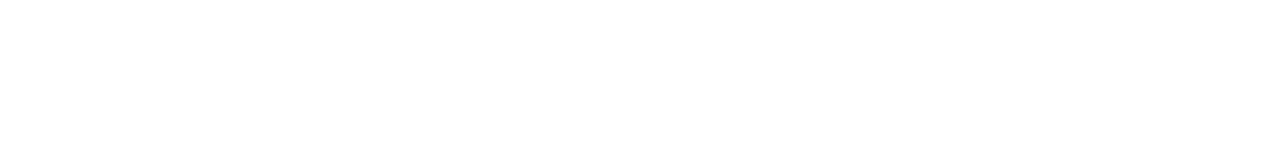
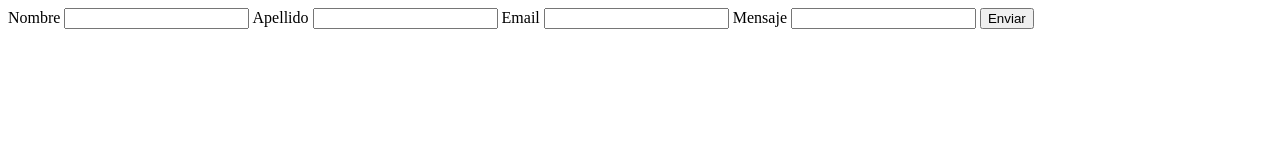
Before and after one commit to SuperGandhi/form-js, a plain HTML site: page index.html in a window 1280 px wide. Drawn offline with Linux system fonts and the light colour scheme.

Commit message:
Add button

```diff
--- a/index.html
+++ b/index.html
@@ -8,8 +8,17 @@
     <title>Login</title>
 </head>
 <body>
-
-
+    <form action="">
+        <label for="">Nombre </label>
+        <input type="text">
+        <label for="">Apellido </label>
+        <input type="text">
+        <label for="">Email</label>
+        <input type="text">
+        <label for="">Mensaje</label>
+        <input type="text">
+        <button>Enviar</button>
+    </form>
     <script src="index.js"></script>
 </body>
 </html>
```
